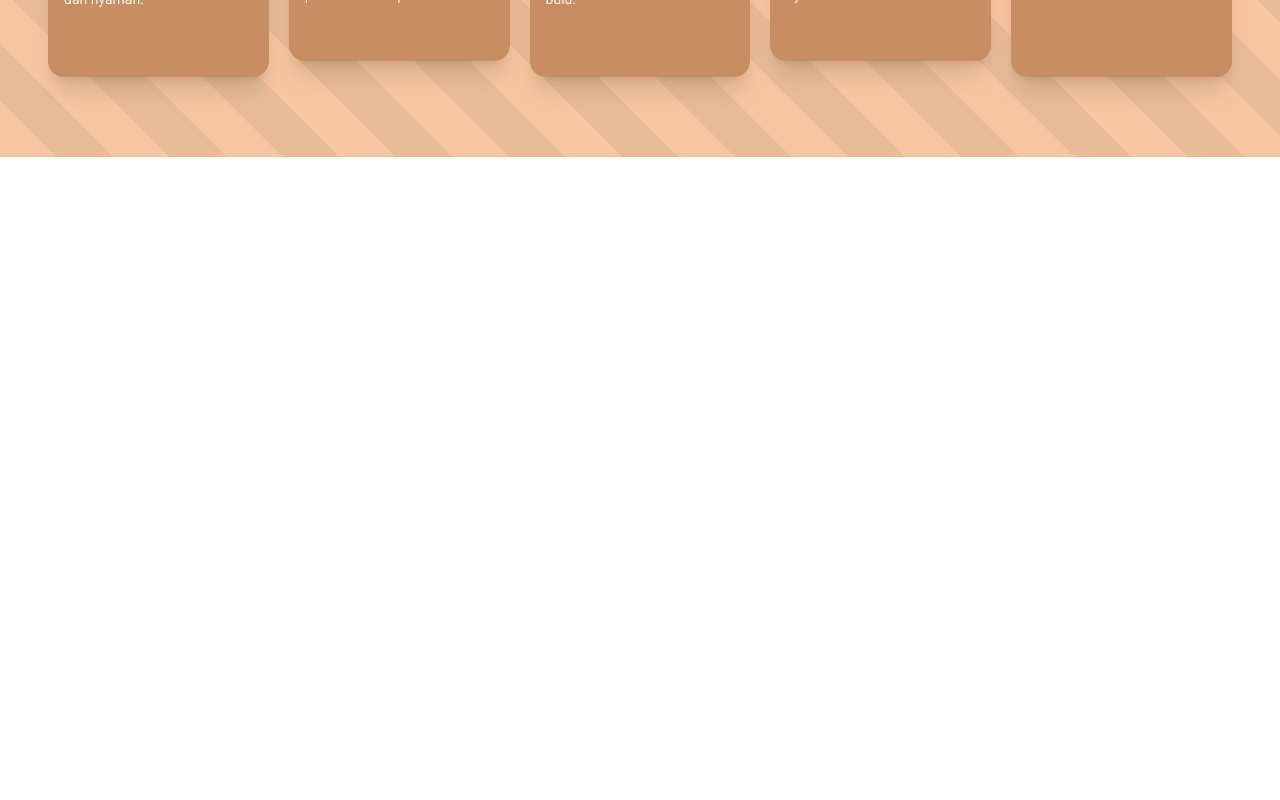
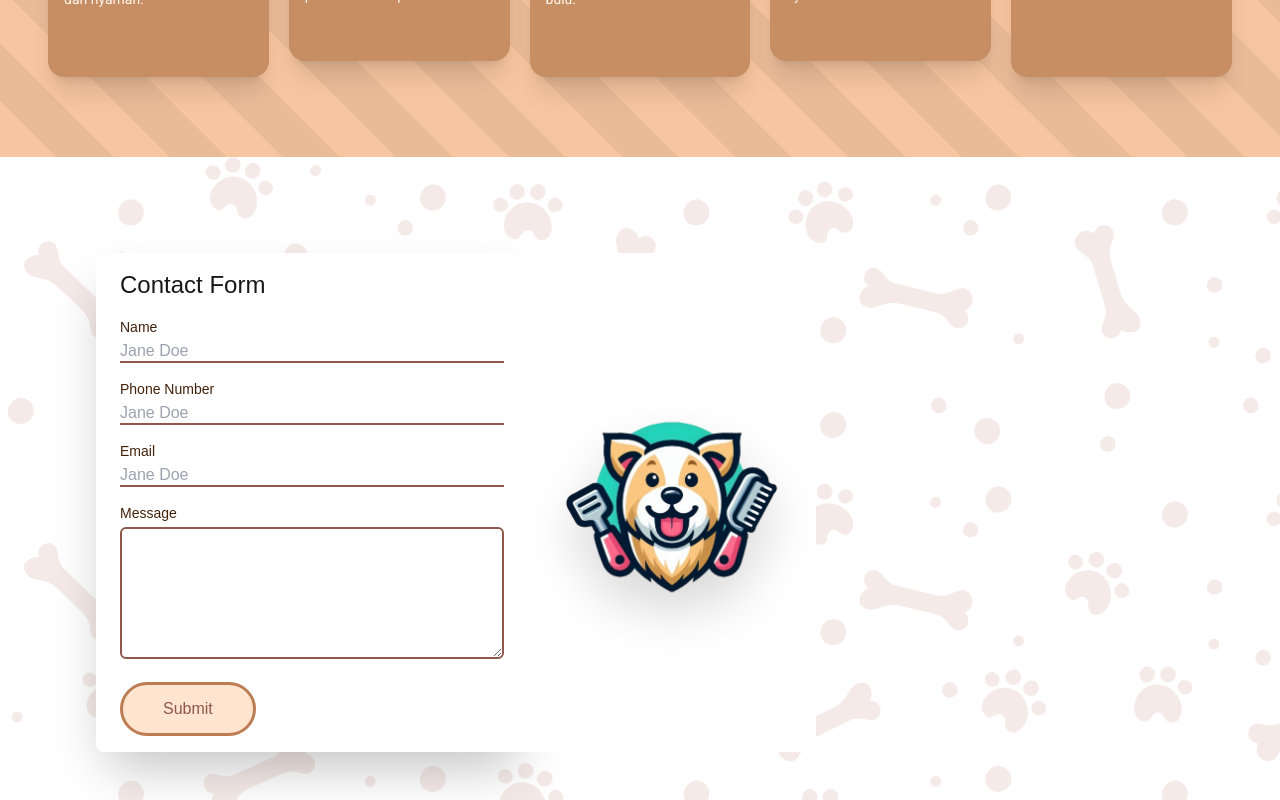
Before and after one commit to ferii007/pawfect, a Next.js app: page / in a window 1280 px wide. Shown: the part 3826-4626 px from the top of the page. Before the commit the page ends 3983 px from the top, so only its background shows below. Built offline with nearby package versions, Linux system fonts and the light colour scheme; a web font is replaced by a local one.

Commit message:
Add Contact section

```diff
--- /dev/null
+++ b/src/app/components/contact_section/ContactForm.jsx
@@ -0,0 +1,52 @@
+
+import logoImg from "@/assets/images/logo.png";
+import Image from "next/image";
+
+const ContactForm = () => {
+    return (
+        <>
+            <div className="responsive-padding-x responsive-padding-t flex">
+                <div className="bg-white px-6 py-4 shadow-2xl rounded-tl-lg rounded-bl-lg w-fit">
+                    <h3 className="text-2xl font-medium">Contact Form</h3>
+                    <form className="mt-4 font-sawarabi">
+                        <div className="mb-4">
+                            <label htmlFor="name" className="input-label">Name</label>
+                            <input className="input-box" type="text" placeholder="Jane Doe" aria-label="name" />
+                        </div>
+
+                        <div className="mb-4">
+                            <label htmlFor="phone" className="input-label">Phone Number</label>
+                            <input className="input-box" type="number" placeholder="Jane Doe" aria-label="phone" />
+                        </div>
+
+                        <div className="mb-4">
+                            <label htmlFor="email" className="input-label">Email</label>
+                            <input className="input-box" type="email" placeholder="Jane Doe" aria-label="email" />
+                        </div>
+
+                        <div className="mb-4">
+                            <label htmlFor="email" className="input-label">Message</label>
+
+                            <textarea name="message" className="input-box border-2 rounded-md p-1" rows={6}></textarea>
+                        </div>
+
+                        <button className="button-3 py-3 px-10">
+                            Submit
+                        </button>
+                    </form>
+                </div>
+
+                <div className="bg-white rounded-tr-lg rounded-br-lg p-[20px] w-72 hidden md:block">
+                    <Image
+                        className="w-full h-full object-contain drop-shadow-2xl"
+                        src={logoImg}
+                        alt="Pawfect Img - Gambar hewan peliharaan sedang mandi spa dengan ekspresi bahagia"
+                        // priority
+                    />
+                </div>
+            </div>
+        </>
+    )
+}
+
+export default ContactForm
--- /dev/null
+++ b/src/app/components/contact_section/ContactSection.jsx
@@ -0,0 +1,13 @@
+import ContactForm from "./ContactForm";
+
+const ContactSection = () => {
+    return (
+        <section className="relative">
+            <div className="bg-bone responsive-padding-x responsive-padding-y">
+                <ContactForm />
+            </div>
+        </section>
+    )
+}
+
+export default ContactSection
--- a/src/app/globals.css
+++ b/src/app/globals.css
@@ -43,6 +43,10 @@
     @apply select-none text-sm md:text-base text-thirdColor bg-secondaryBackgroundColor py-3 px-6 md:py-5 md:px-10 rounded-full border-[3px] border-primaryLineColor hover:text-secondaryBackgroundColor hover:bg-thirdColor hover:border-thirdColor transition-all duration-200 ease-linear;
   }
 
+  .button-3 {
+    @apply select-none text-sm md:text-base text-thirdColor bg-[#FFE5D0] py-3 px-6 md:py-5 md:px-10 rounded-full border-[3px] border-primaryLineColor hover:text-[#FFE5D0] hover:bg-thirdColor hover:border-thirdColor transition-all duration-200 ease-linear;
+  }
+
   .responsive-padding-l {
     @apply pl-4 md:pl-8 lg:pl-12
   }
@@ -51,8 +55,24 @@
     @apply pr-4 md:pr-8 lg:pr-12
   }
 
+  .responsive-padding-t {
+    @apply pt-4 md:pt-8 lg:pt-12
+  }
+
   .responsive-padding-x {
     @apply px-4 md:px-8 lg:px-12
+  }
+
+  .responsive-padding-y {
+    @apply py-4 md:py-8 lg:py-12
+  }
+
+  .input-label {
+    @apply block text-sm font-medium text-primaryColor
+  }
+
+  .input-box {
+    @apply appearance-none bg-transparent border-b-2 border-thirdColor w-96 mt-1 text-primaryColor leading-tight focus:outline-none focus:border-primaryColor duration-300 transition-colors
   }
 }
 
--- a/src/app/page.js
+++ b/src/app/page.js
@@ -1,4 +1,5 @@
 import AboutSection from "./components/about_section/AboutSection";
+import ContactSection from "./components/contact_section/ContactSection";
 import HeroSection from "./components/hero_section/HeroSection";
 import ServicesSection from "./components/services_section/ServicesSection";
 import TestimonialSection from "./components/testimonial_section/TestimonialSection";
@@ -14,6 +15,8 @@
                 <TestimonialSection />
 
                 <ServicesSection />
+
+                <ContactSection />
             </main>
         </div>
     );
```
Also changed, not shown: public/images/background/background-bone-paw.svg.
